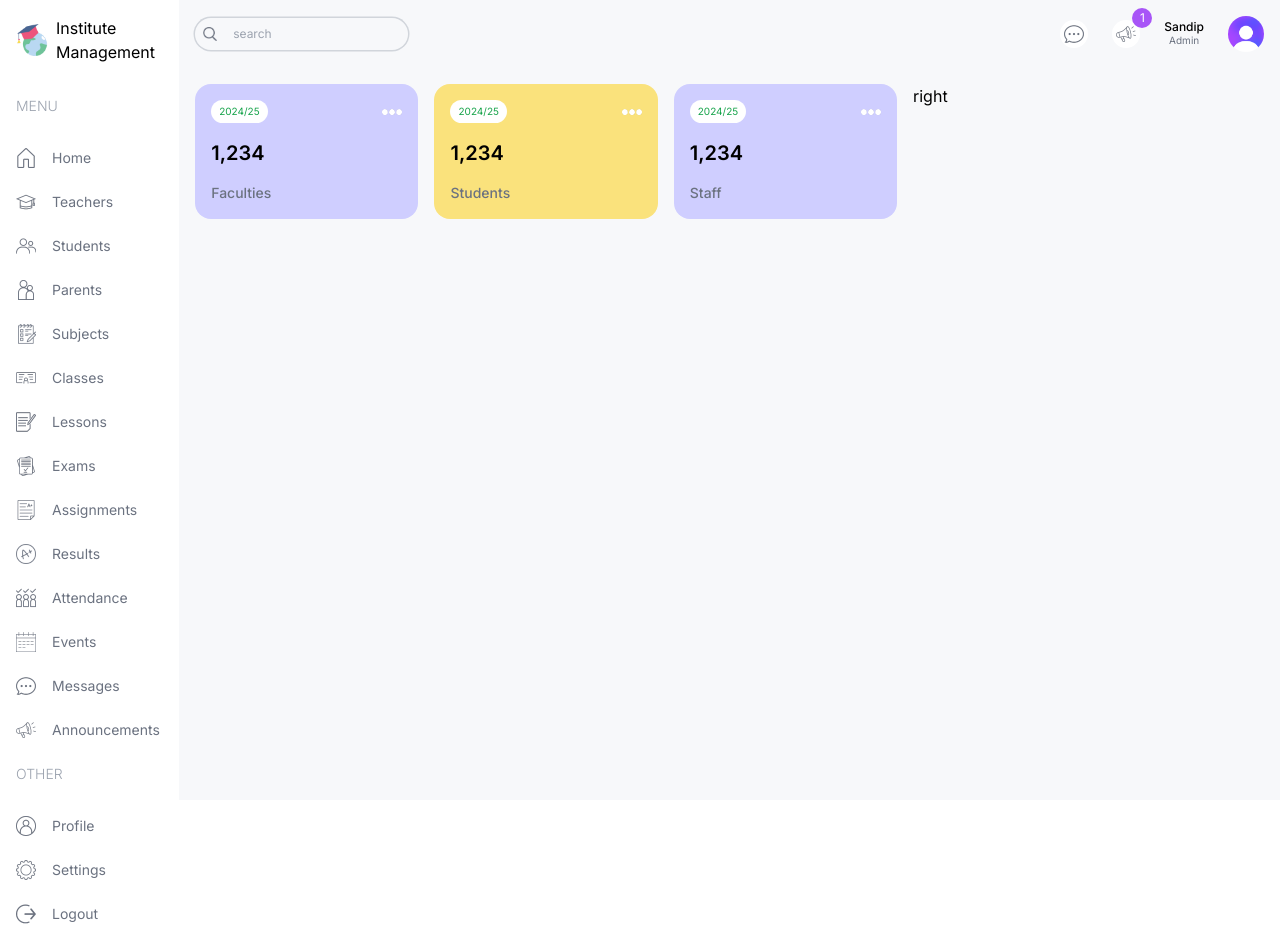
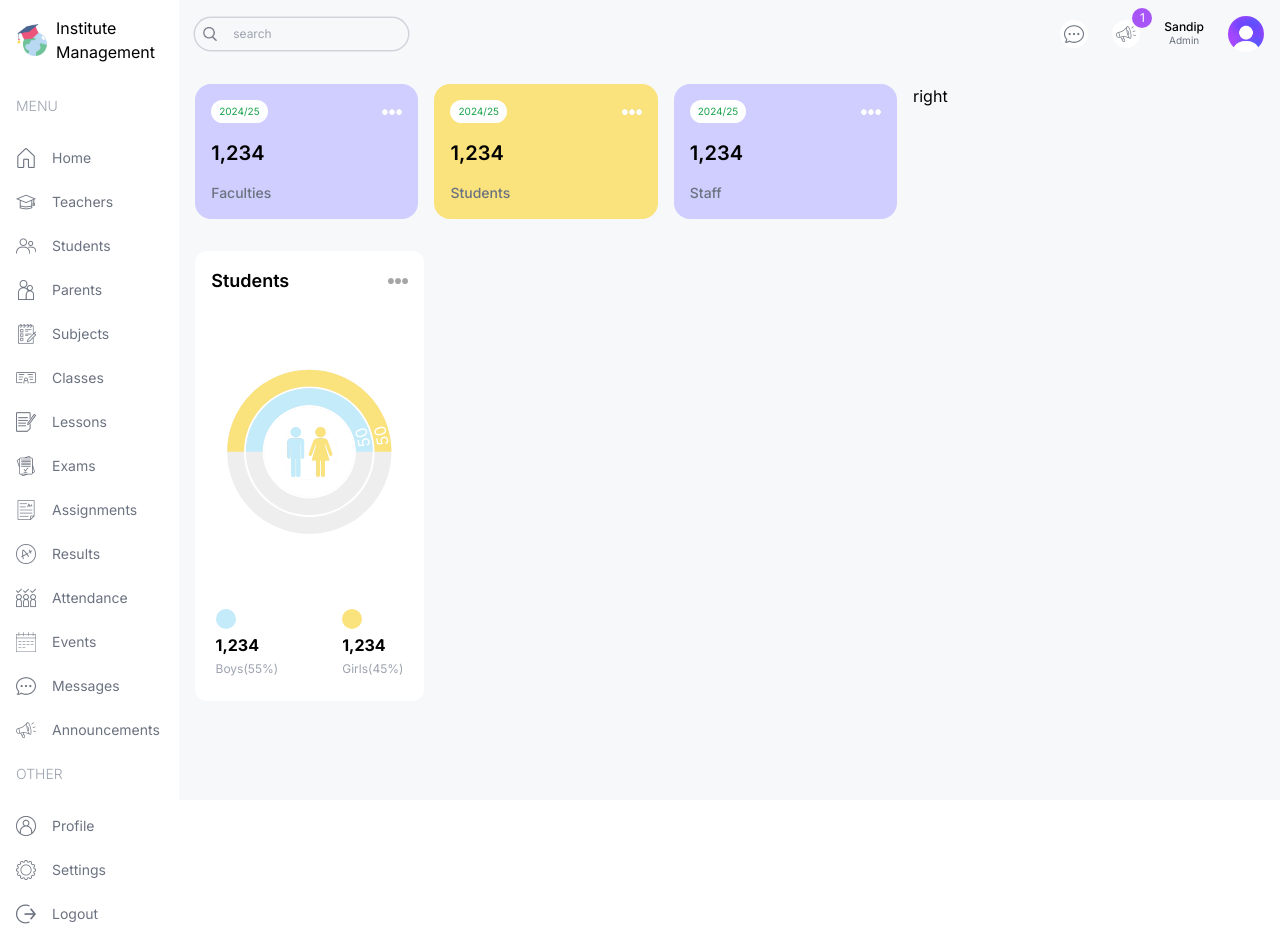
Before and after one commit to grownsandip/dashboard_app, a Next.js app: page /Admin in a window 1280 px wide. Built offline with nearby package versions, Linux system fonts and the light colour scheme.

Commit message:
countChart added

```diff
--- a/src/app/(dashboard)/Admin/page.tsx
+++ b/src/app/(dashboard)/Admin/page.tsx
@@ -1,3 +1,4 @@
+import CountChart from '@/components/CountChart'
 import UserCards from '@/components/UserCards'
 import React from 'react'
 
@@ -5,13 +6,26 @@
   return (
     <div className='p-4 flex gap-4 flex-col md:flex-row'>
       {/* LEFT */}
-      <div className='w-full lg:w-2/3'>
+      <div className='w-full lg:w-2/3 flex flex-col gap-8'>
       {/* USER CARS */}
       <div className='flex gap-4 justify-between flex-wrap'>
         <UserCards type="faculties"/>
         <UserCards type="students"/>
         <UserCards type="staff"/>
       </div>
+      {/* MIDDLECHARTS */}
+      <div className='flex gap-4 flex-col lg:flex-row'>
+        {/* COUNTCHARTS*/}
+        <div className='w-full lg:w-1/3 h-[450px]'>
+        <CountChart/>
+        </div>
+        {/* ATTENDANCE CHARTS */}
+        <div className='w-full lg:w-2/3 h-[450px]'>
+
+        </div>
+      </div>
+      {/* BOTTOMCHARTS */}
+      <div className=''></div>
       </div>
       {/* RIGHT */}
       <div className='w-full lg:w-1/3'>right</div>
--- /dev/null
+++ b/src/components/CountChart.tsx
@@ -0,0 +1,62 @@
+'use client'
+import Image from 'next/image';
+import React from 'react';
+import { RadialBarChart, RadialBar, ResponsiveContainer } from 'recharts';
+
+const data = [
+    {
+      name: 'Total',
+      count: 100,
+      fill: 'white',
+    },
+    {
+        name: 'Girls',
+        count: 50,
+        fill: '#C3EBFA',
+    },
+    {
+      name: 'Boys',
+      count: 50,
+      fill: '#FAE27C',
+    },
+  ];
+
+const CountChart = () => {
+  return (
+    <div className='bg-white rounded-xl w-full h-full p-4'>
+        {/* TITLE */}
+        <div className='flex justify-between items-center'>
+            <h1 className='text-lg font-semibold'>Students</h1>
+            <Image src="/moreDark.png" alt="more" height={20} width={20}/>
+        </div>
+        {/* CHARTS */}
+        <div className='relative w-full h-[75%] '>
+        <ResponsiveContainer>
+        <RadialBarChart cx="50%" cy="50%" innerRadius="40%" outerRadius="100%" barSize={32} data={data}>
+          <RadialBar
+            label={{ position: 'insideStart', fill: '#fff' }}
+            background
+            dataKey="count"
+          />
+        </RadialBarChart>
+      </ResponsiveContainer>
+      <Image src="/maleFemale.png" alt="malefemale" width={50} height={50} className='absolute top-1/2 left-1/2 -translate-x-1/2 -translate-y-1/2'/>
+        </div>
+        {/* BOTTOM */}
+        <div className='flex justify-center gap-16'>
+            <div className='flex flex-col gap-1'>
+              <div className='w-5 h-5 bg-Sky rounded-full'/>
+              <h1 className='font-bold'>1,234</h1>
+              <h2 className='text-xs text-gray-400'>Boys(55%)</h2>
+            </div>
+            <div className='flex flex-col gap-1'>
+              <div className='w-5 h-5 bg-Yellow rounded-full'/>
+              <h1 className='font-bold'>1,234</h1>
+              <h2 className='text-xs text-gray-400'>Girls(45%)</h2>
+            </div>
+        </div>
+    </div>
+  )
+}
+
+export default CountChart
```
Also changed, not shown: package.json (+5 -4 lines), 1 other file (tests, documents, lock files or other folders).
